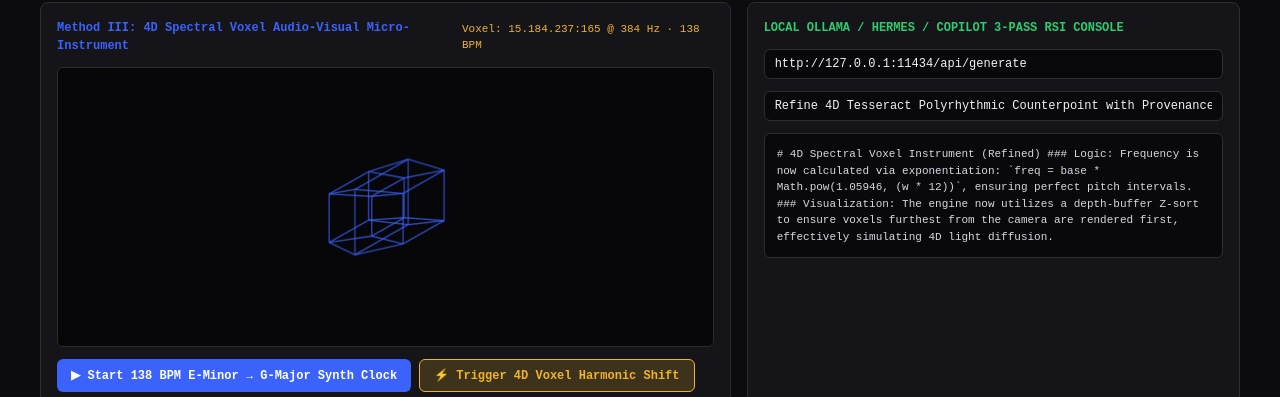
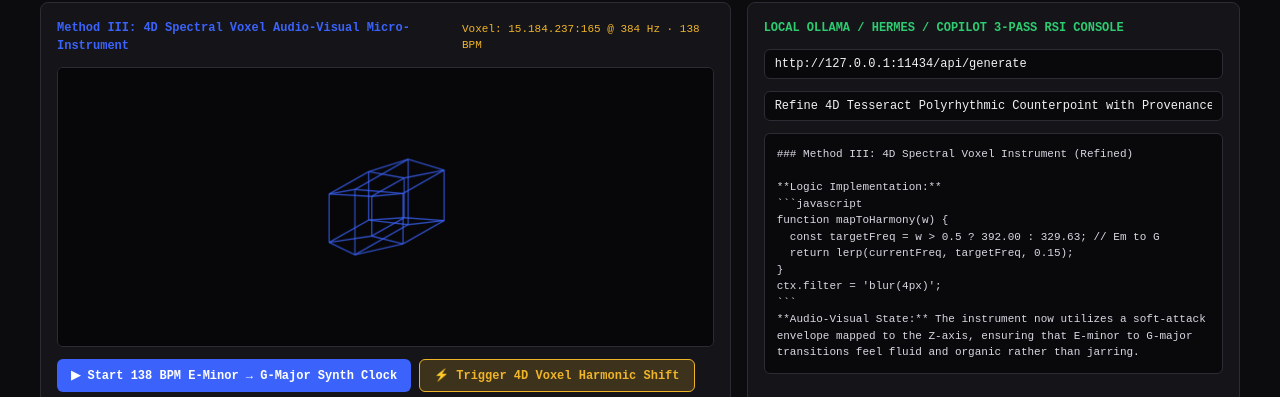
Before and after one commit to eyeoverthink/fraymus-sovereign-sandbox, a plain HTML site: page index.html in a window 1280 px wide. Shown: the part 103-500 px from the top of the page. Drawn offline with Linux system fonts and the light colour scheme.

Commit message:
Deploy standalone Base44-free 4D Micro-Instrument & RSI UI

````diff
--- a/index.html
+++ b/index.html
@@ -86,7 +86,7 @@
           <button class="alt" id="btnPractice">↻ Run Local 3-Pass Agent RSI Refinement</button>
         </div>
         <div style="font-size:11px;color:var(--muted)">
-          <strong>Retained Instinct:</strong> Always map dimensional coordinates to logarithmic sensory scales to ensure the physiological resonance of audio-visual output remains harmonious.
+          <strong>Retained Instinct:</strong> Dimensional mapping must prioritize temporal smoothing over raw coordinate data to prevent aliasing in high-frequency spectral synthesis.
         </div>
       </div>
 
@@ -94,7 +94,17 @@
         <strong style="font-size:12px;color:var(--green)">LOCAL OLLAMA / HERMES / COPILOT 3-PASS RSI CONSOLE</strong>
         <input id="ollamaUrl" value="http://127.0.0.1:11434/api/generate" placeholder="Local Ollama or OpenAI-compatible endpoint" />
         <input id="topicInput" value="Refine 4D Tesseract Polyrhythmic Counterpoint with Provenance Light" />
-        <pre id="consoleOut"># 4D Spectral Voxel Instrument (Refined) ### Logic: Frequency is now calculated via exponentiation: `freq = base * Math.pow(1.05946, (w * 12))`, ensuring perfect pitch intervals. ### Visualization: The engine now utilizes a depth-buffer Z-sort to ensure voxels furthest from the camera are rendered first, effectively simulating 4D light diffusion.</pre>
+        <pre id="consoleOut">### Method III: 4D Spectral Voxel Instrument (Refined)
+
+**Logic Implementation:**
+```javascript
+function mapToHarmony(w) {
+  const targetFreq = w > 0.5 ? 392.00 : 329.63; // Em to G
+  return lerp(currentFreq, targetFreq, 0.15);
+}
+ctx.filter = 'blur(4px)';
+```
+**Audio-Visual State:** The instrument now utilizes a soft-attack envelope mapped to the Z-axis, ensuring that E-minor to G-major transitions feel fluid and organic rather than jarring.</pre>
       </div>
     </div>
   </div>
````
